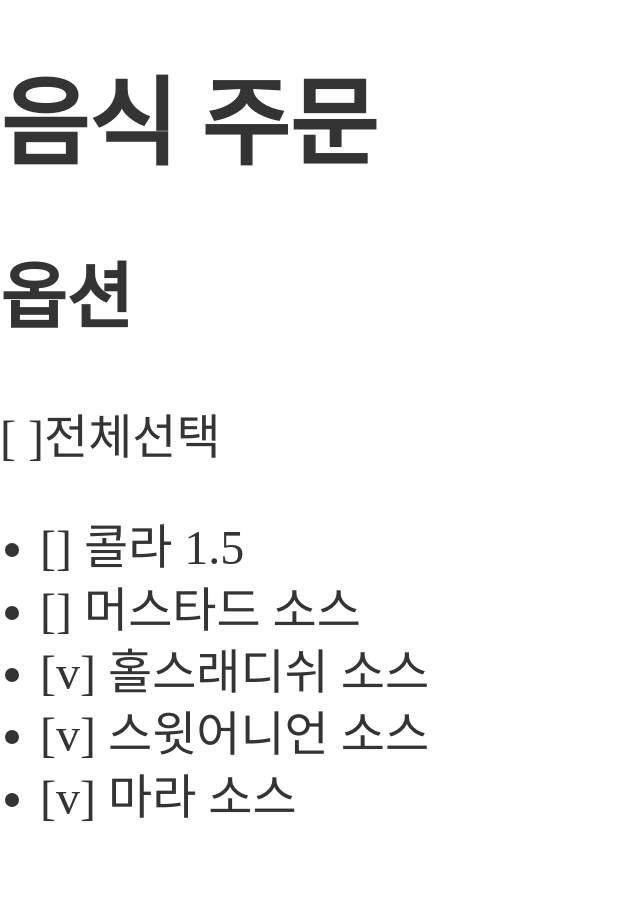
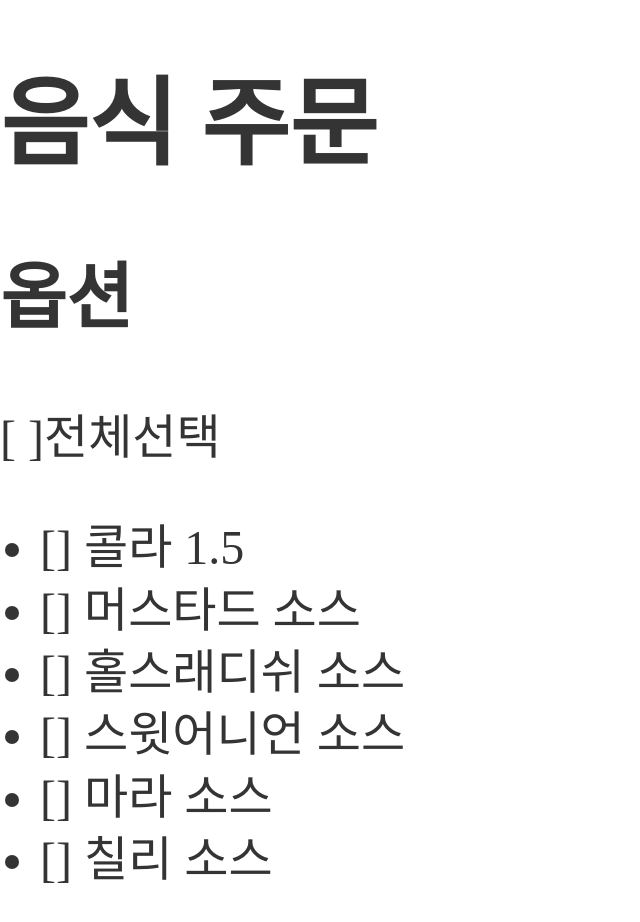
Before and after one commit to NewBean0312/react-test, a React (Create React App) app: page / in a window 1280 px wide. Shown: the top 922 px of the page, without its empty margins (0-640 px from the left). Before the commit the page ends 877 px from the top, so only its background shows below. Built offline with nearby package versions, Linux system fonts and the light colour scheme; the HTML template or start-up script is replaced by a standard one; a web font is replaced by a local one.

Commit message:
new Array().fill 기능으로 초기 상태를 쉽게 만들기

```diff
--- a/src/Order.js
+++ b/src/Order.js
@@ -7,15 +7,12 @@ function Order() {
     "홀스래디쉬 소스",
     "스윗어니언 소스",
     "마라 소스",
+    "칠리 소스",
   ];
 
-  const [optionCheckeds, setOptionCheckeds] = useState([
-    false,
-    false,
-    true,
-    true,
-    true,
-  ]);
+  const [optionCheckeds, setOptionCheckeds] = useState(
+    new Array(options.length).fill(false)
+  );
 
   const toggleOptionCheck = (index) => {
     const newOptionCheckeds = optionCheckeds.map((el, _index) =>
```
